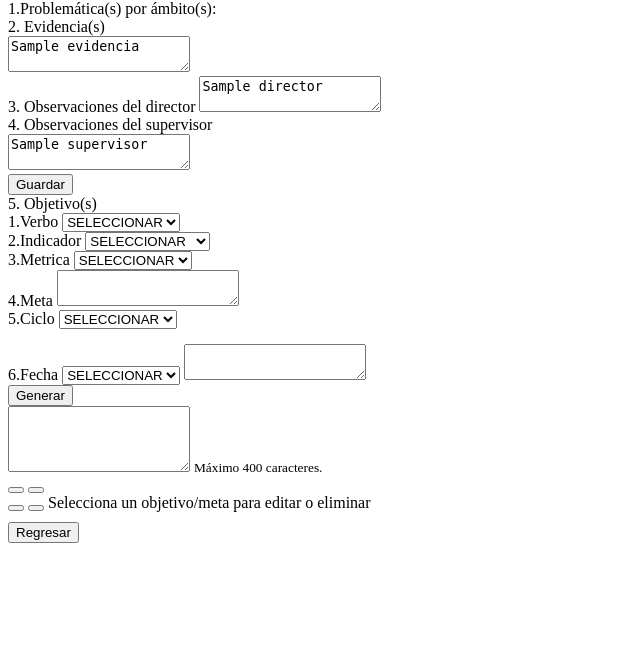
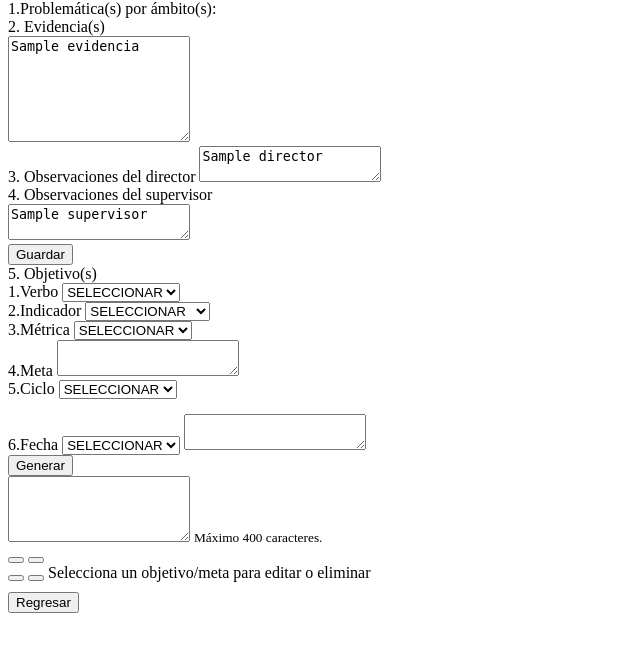
Before and after one commit to uziel1111/sarape, a PHP site: the page made by application/views/ruta/modals_new/modal_prioridad.php in a window 1280 px wide. Shown: the part 62-715 px from the top of the page, without its empty margins (0-640 px from the left). Run offline with PHP 8.4, Linux system fonts and the light colour scheme; the template is opened without the code that fills it: most values are stand-ins (such as "Sample title", 1, 10 or a date in 2020); data that the repository does not hold is empty; some libraries are stand-ins or nearby versions; some web fonts are replaced.

Commit message:
detalle vista

```diff
--- a/application/views/ruta/modals_new/modal_prioridad.php
+++ b/application/views/ruta/modals_new/modal_prioridad.php
@@ -128,7 +128,7 @@
 					<div class="col-lg-6 mt-3 mt-lg-0">
 						<label><span class="badge badge-secondary h5 text-white">2.</span> Evidencia(s)</label>
 						<br>
-						<textarea id="evidencias" name="evidencia" class="form-control" rows="2" maxlength="400"><?= (isset($evidencia))?$evidencia:"" ?></textarea>
+						<textarea id="evidencias" name="evidencia" class="form-control" rows="2" maxlength="400" style="height: 100px !important;"><?= (isset($evidencia))?$evidencia:"" ?></textarea>
 					</div>
 				</div>
 
@@ -299,7 +299,7 @@
 
 											<div class="col">
 												<label class="mb-1">
-													<span class="badge badge-secondary h5 text-white">3.Metrica</span>
+													<span class="badge badge-secondary h5 text-white">3.Métrica</span>
 													<span class="badge badge-success h5 text-white ml-2">
 														<i class="fas fa-angle-double-right"></i>
 													</span>
```
